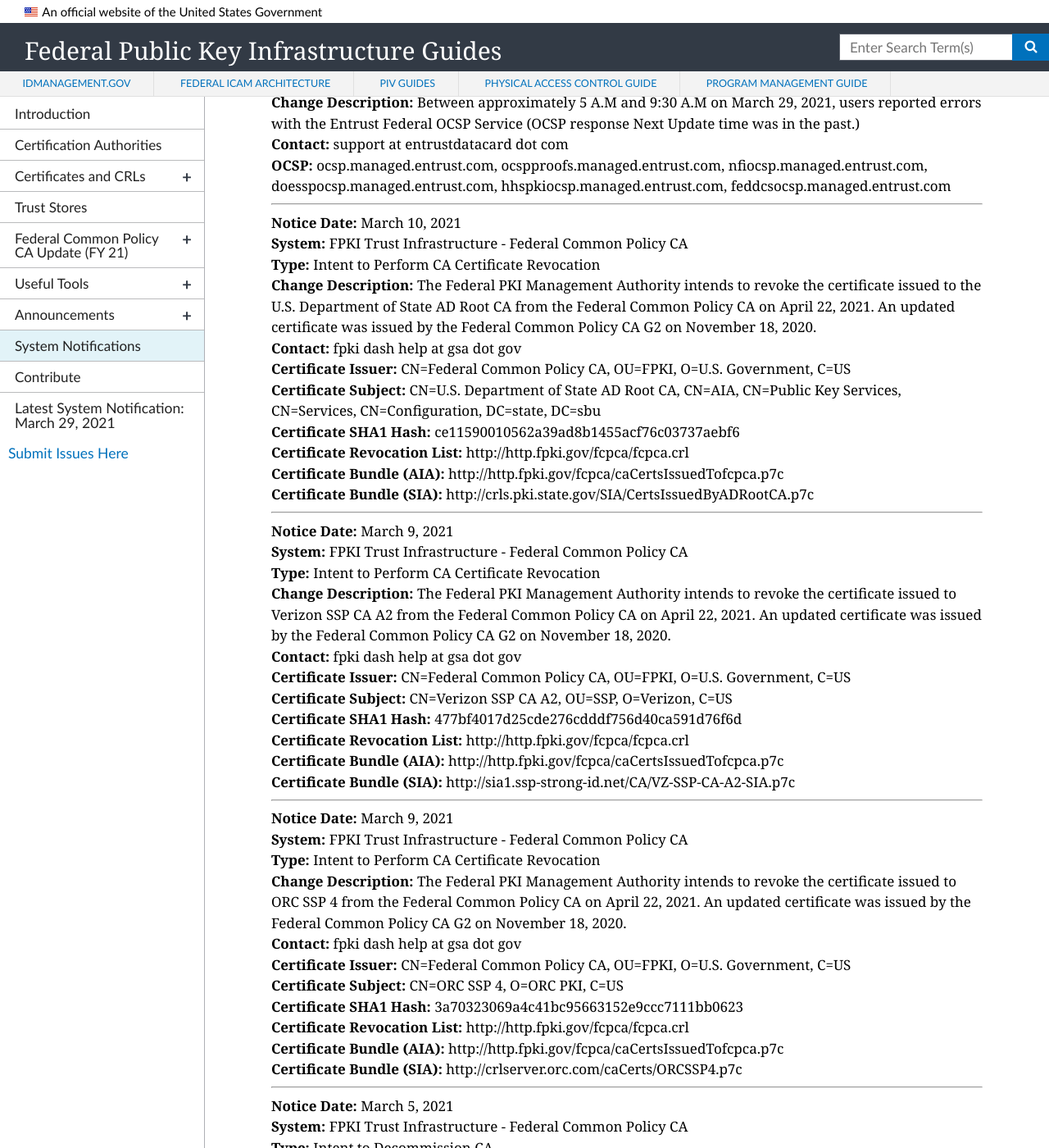
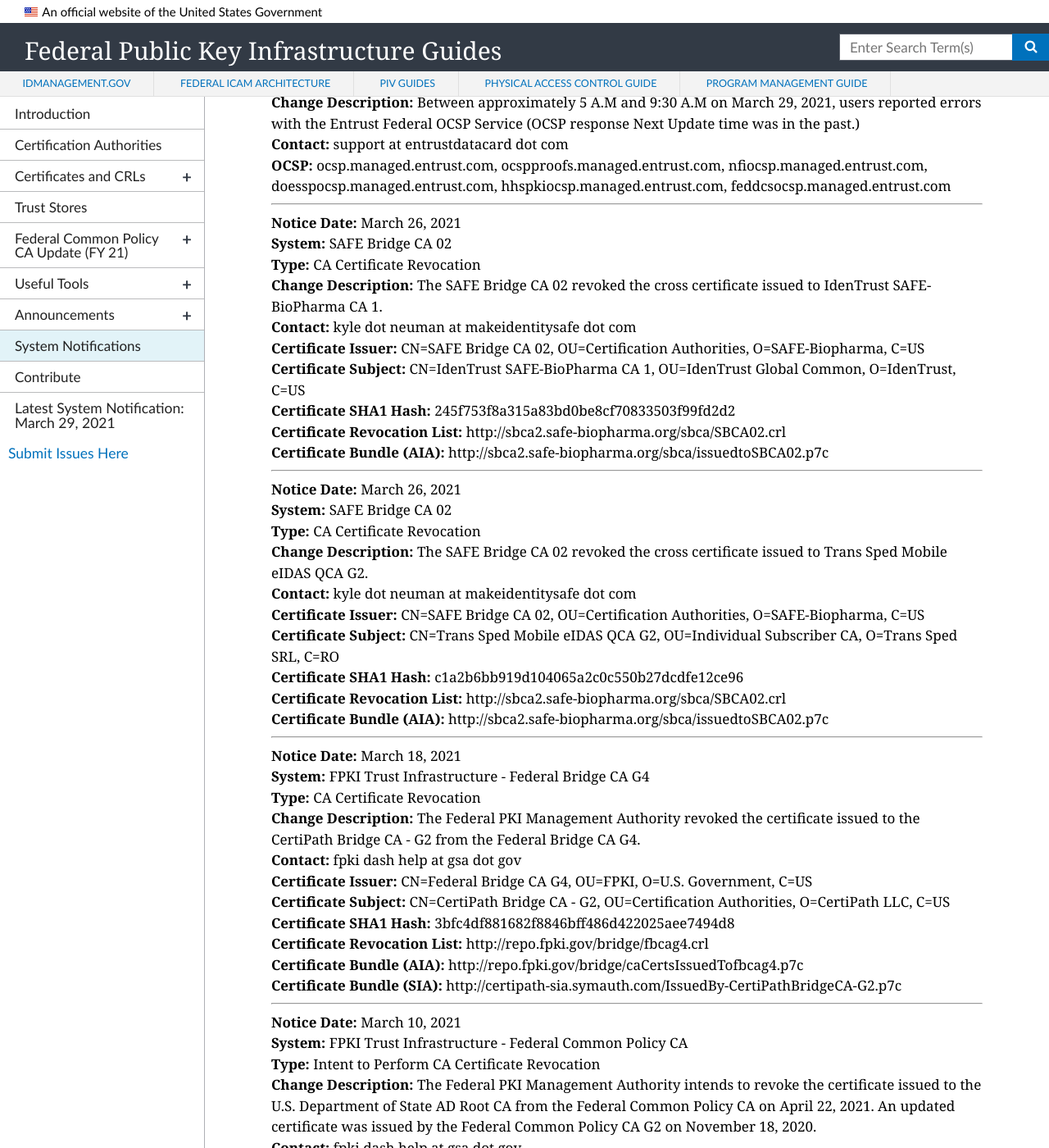
Before and after one commit to GSA/fpki-guides, a Jekyll site: the page built from pages/fpki_notifications.md, in a window 1280 px wide and 1400 px high, scrolled down 2390 px. Shown: the whole window at 82% size. Built offline with Jekyll 4.4.1, drawn with Linux system fonts in a browser that asks for light colours; nearby versions of some CDN libraries.

Commit message:
Update notifications.yml

```diff
--- a/_data/notifications.yml
+++ b/_data/notifications.yml
@@ -3598,6 +3598,48 @@
   sia_uri: http://crls.pki.state.gov/SIA/CertsIssuedByADRootCA.p7c
   ocsp_uri:
 
+- notice_date: March 18, 2021
+  change_type: CA Certificate Revocation
+  start_datetime:
+  system: FPKI Trust Infrastructure - Federal Bridge CA G4
+  change_description: The Federal PKI Management Authority revoked the certificate issued to the CertiPath Bridge CA - G2 from the Federal Bridge CA G4.
+  contact: fpki dash help at gsa dot gov
+  ca_certificate_hash: 3bfc4df881682f8846bff486d422025aee7494d8
+  ca_certificate_issuer: CN=Federal Bridge CA G4, OU=FPKI, O=U.S. Government, C=US
+  ca_certificate_subject: CN=CertiPath Bridge CA - G2, OU=Certification Authorities, O=CertiPath LLC, C=US
+  cdp_uri: http://repo.fpki.gov/bridge/fbcag4.crl
+  aia_uri: http://repo.fpki.gov/bridge/caCertsIssuedTofbcag4.p7c
+  sia_uri: http://certipath-sia.symauth.com/IssuedBy-CertiPathBridgeCA-G2.p7c
+  ocsp_uri:
+
+- notice_date: March 26, 2021
+  change_type: CA Certificate Revocation
+  start_datetime:
+  system: SAFE Bridge CA 02
+  change_description: The SAFE Bridge CA 02 revoked the cross certificate issued to Trans Sped Mobile eIDAS QCA G2.
+  contact: kyle dot neuman at makeidentitysafe dot com
+  ca_certificate_hash: c1a2b6bb919d104065a2c0c550b27dcdfe12ce96
+  ca_certificate_issuer: CN=SAFE Bridge CA 02, OU=Certification Authorities, O=SAFE-Biopharma, C=US
+  ca_certificate_subject: CN=Trans Sped Mobile eIDAS QCA G2, OU=Individual Subscriber CA, O=Trans Sped SRL, C=RO
+  cdp_uri: http://sbca2.safe-biopharma.org/sbca/SBCA02.crl
+  aia_uri: http://sbca2.safe-biopharma.org/sbca/issuedtoSBCA02.p7c
+  sia_uri:
+  ocsp_uri:
+
+- notice_date: March 26, 2021
+  change_type: CA Certificate Revocation
+  start_datetime:
+  system: SAFE Bridge CA 02
+  change_description: The SAFE Bridge CA 02 revoked the cross certificate issued to IdenTrust SAFE-BioPharma CA 1.
+  contact: kyle dot neuman at makeidentitysafe dot com
+  ca_certificate_hash: 245f753f8a315a83bd0be8cf70833503f99fd2d2
+  ca_certificate_issuer: CN=SAFE Bridge CA 02, OU=Certification Authorities, O=SAFE-Biopharma, C=US
+  ca_certificate_subject: CN=IdenTrust SAFE-BioPharma CA 1, OU=IdenTrust Global Common, O=IdenTrust, C=US
+  cdp_uri: http://sbca2.safe-biopharma.org/sbca/SBCA02.crl
+  aia_uri: http://sbca2.safe-biopharma.org/sbca/issuedtoSBCA02.p7c
+  sia_uri:
+  ocsp_uri:
+
 - notice_date: March 29, 2021
   change_type: OCSP Outage
   system: Entrust Federal OCSP Service
```
